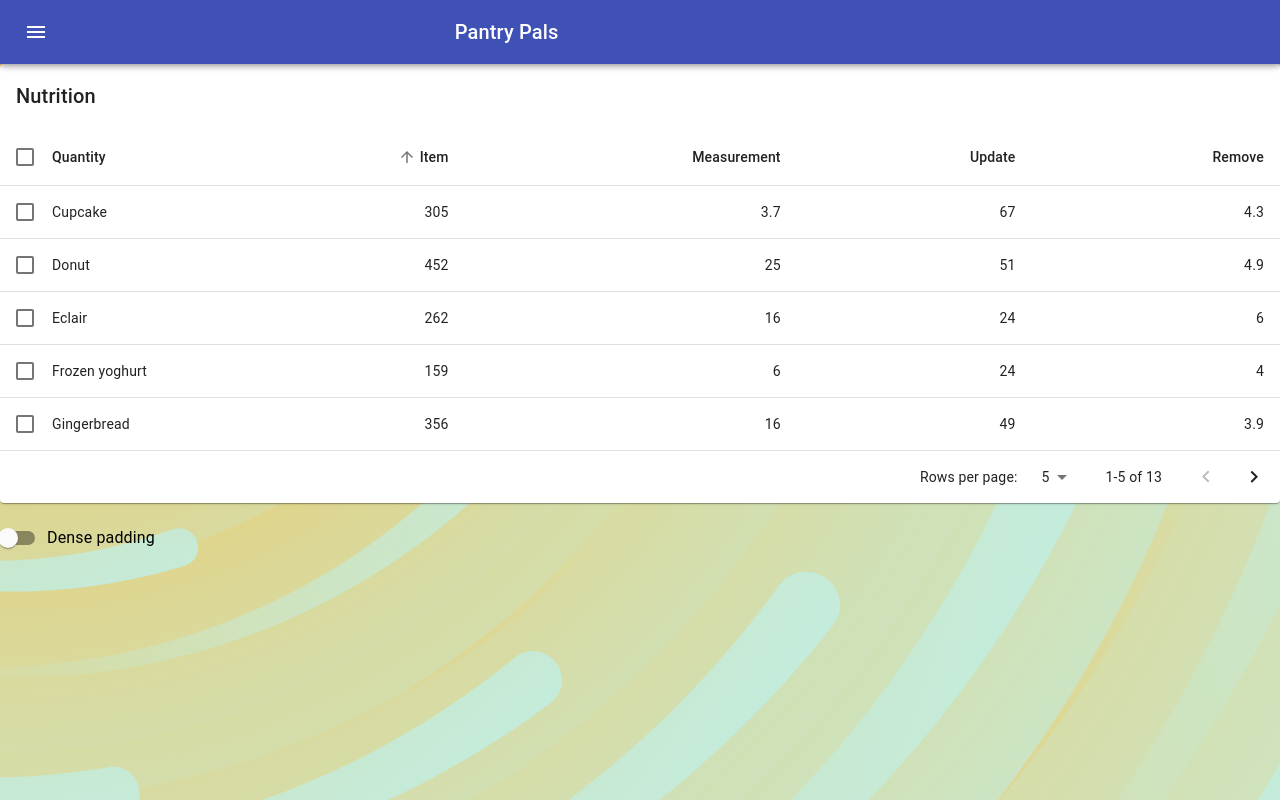
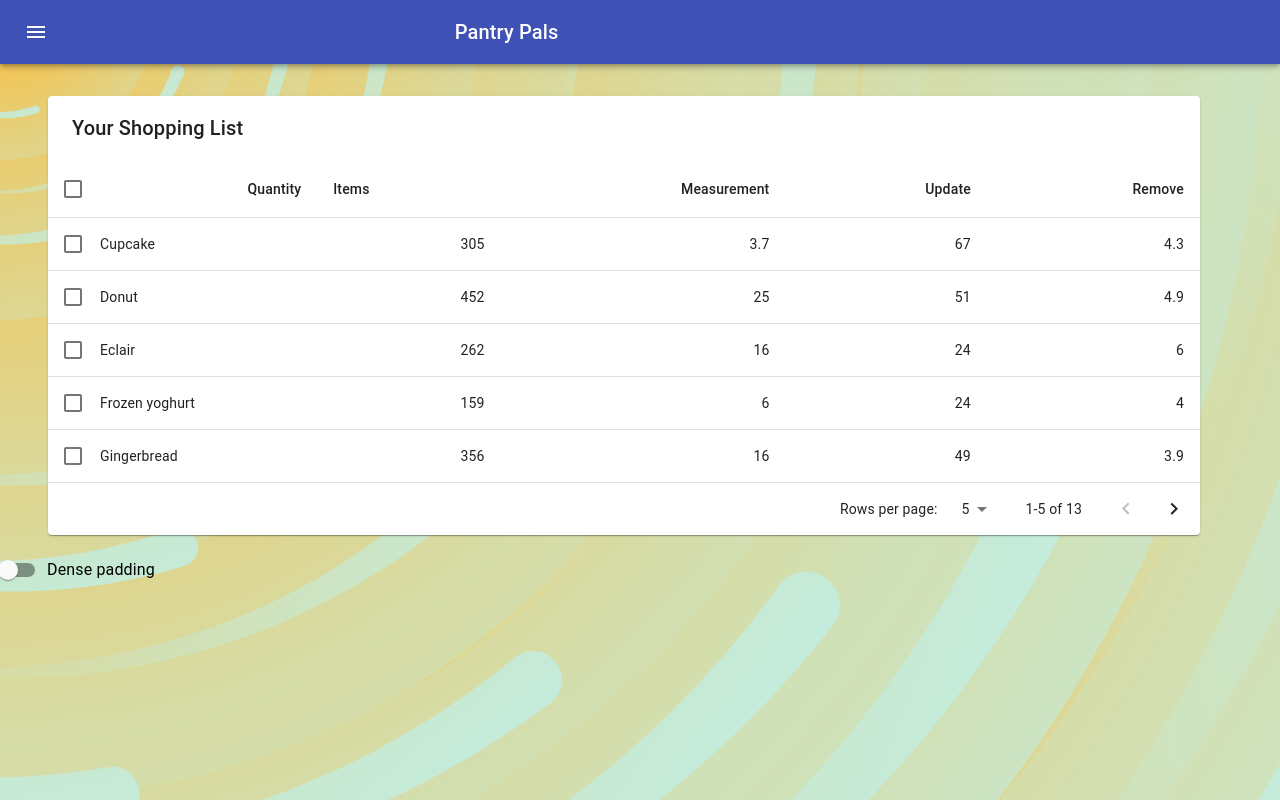
Before and after one commit to listenToRipley/capstone, a React (Create React App) app: page /shoppingList in a window 1280 px wide. Built offline with nearby package versions, Linux system fonts and the light colour scheme.

Commit message:
moved shopping list to its own folder, and action file for shop list

```diff
--- a/src/Router/Router.js
+++ b/src/Router/Router.js
@@ -2,7 +2,7 @@ import React from 'react';
 import {Switch, Route} from 'react-router';
 import LogIn from '../Components/LogIn'
 import Home from '../Components/Home';
-import ShoppingList from '../Components/ShoppingList';
+import ShoppingList from '../Components/ShopList/ShoppingList';
 import Pantry from '../Components/Pantry';
 import PalList from '../Components/PalList';
 import UserProfile from '../Components/UserProfile';
--- a/src/components/Home.js
+++ b/src/components/Home.js
@@ -1,5 +1,5 @@
 import React from 'react';
-import ShoppingList from './ShoppingList';
+import ShoppingList from './ShopList/ShoppingList';
 import Pantry from './Pantry';
 import PalList from './PalList';
 import UserProfile from './UserProfile';
--- a/src/components/ShoppingList.js
+++ b/src/components/ShopList/ShoppingList.js
@@ -47,10 +47,45 @@ import FilterListIcon from '@material-ui/icons/FilterList';
     //view items
     //request items
 
+    const useStyles = makeStyles((theme) => ({
+      root: {
+        width: '100%',
+        marginTop: theme.spacing(4),
+      },
+      paper: {
+        width: '90%',
+        marginLeft: theme.spacing(6),
+        marginBottom: theme.spacing(2),
+      },
+      table: {
+        minWidth: 750,
+      },
+      visuallyHidden: {
+        border: 0,
+        clip: 'rect(0 0 0 0)',
+        height: 1,
+        margin: -1,
+        overflow: 'hidden',
+        padding: 0,
+        position: 'absolute',
+        top: 20,
+        width: 1,
+      },
+      densePadding: {
+        margin: 5,
+        paddingLeft: 11
+      }
+    }));
+
+
     //quantity, measurement, item, spoonId
-const createData = (quantity, item, measurement, update, remove) => {
-  return { quantity, item, measurement, update, remove};
+const createData = (quantity, items, measurement, update, remove) => {
+  return { quantity, items, measurement, update, remove};
 }
+
+//there is an issue with the drawer and page content.
+
+//need to add something to show role on table, are we going to need to write a query for that?
 
 //this will need to be replaced by content from the server
 const rows = [
@@ -69,12 +104,14 @@ const rows = [
   createData('Oreo', 437, 18.0, 63, 4.0),
 ];
 
+//sorting functions  DON'T TOUCH
 const getComparator =(order, orderBy) => {
   return order === 'desc'
     ? (a, b) => descendingComparator(a, b, orderBy)
     : (a, b) => -descendingComparator(a, b, orderBy);
 }
 
+//sorting functions  DON'T TOUCH
 const stableSort = (array, comparator) =>{
   const stabilizedThis = array.map((el, index) => [el, index]);
   stabilizedThis.sort((a, b) => {
@@ -85,7 +122,7 @@ const stableSort = (array, comparator) =>{
   return stabilizedThis.map((el) => el[0]);
 }
 
-
+//sorting functions  DON'T TOUCH
 const descendingComparator = (a, b, orderBy) => {
   if (b[orderBy] < a[orderBy]) {
     return -1;
@@ -97,11 +134,11 @@ const descendingComparator = (a, b, orderBy) => {
 }
 
 const headCells = [
-  { id: 'name', numeric: false, disablePadding: true, label: 'Quantity' },
-  { id: 'calories', numeric: true, disablePadding: false, label: 'Item' },
-  { id: 'fat', numeric: true, disablePadding: false, label: 'Measurement' },
-  { id: 'carbs', numeric: true, disablePadding: false, label: 'Update' },
-  { id: 'protein', numeric: true, disablePadding: false, label: 'Remove' },
+  { id: 'quantity', numeric: true, disablePadding: false, label: 'Quantity' },
+  { id: 'items', numeric: false, disablePadding: false, label: 'Items' },
+  { id: 'meas', numeric: true, disablePadding: false, label: 'Measurement' },
+  { id: 'update', numeric: true, disablePadding: false, label: 'Update' },
+  { id: 'remove', numeric: true, disablePadding: false, label: 'Remove' },
 ];
 
 //EnhancedTableHead
@@ -164,7 +201,7 @@ ShoppingListHead.propTypes = {
 
 const useToolbarStyles = makeStyles((theme) => ({
   root: {
-    paddingLeft: theme.spacing(2),
+    paddingLeft: theme.spacing(3),
     paddingRight: theme.spacing(1),
   },
   highlight:
@@ -199,7 +236,10 @@ const ShoppingListToolbar = (props) => {
         </Typography>
       ) : (
         <Typography className={classes.title} variant="h6" id="tableTitle" component="div">
-          Nutrition
+        {/* This will have to be  imported from SQL*/}
+          Your Shopping List
+
+
         </Typography>
       )}
 
@@ -222,31 +262,7 @@ const ShoppingListToolbar = (props) => {
 
 ShoppingListToolbar.propTypes = {
   numSelected: PropTypes.number.isRequired,
-};
-
-const useStyles = makeStyles((theme) => ({
-  root: {
-    width: '100%',
-  },
-  paper: {
-    width: '100%',
-    marginBottom: theme.spacing(2),
-  },
-  table: {
-    minWidth: 750,
-  },
-  visuallyHidden: {
-    border: 0,
-    clip: 'rect(0 0 0 0)',
-    height: 1,
-    margin: -1,
-    overflow: 'hidden',
-    padding: 0,
-    position: 'absolute',
-    top: 20,
-    width: 1,
-  },
-}));
+}
 
 //EnhancedTable
 const ShoppingList = () =>  {
@@ -356,7 +372,7 @@ const ShoppingList = () =>  {
                       <TableCell component="th" id={labelId} scope="row" padding="none">
                         {row.quantity}
                       </TableCell>
-                      <TableCell align="right">{row.item}</TableCell>
+                      <TableCell align="right">{row.items}</TableCell>
                       <TableCell align="right">{row.measurement}</TableCell>
                       <TableCell align="right">{row.update}</TableCell>
                       <TableCell align="right">{row.remove}</TableCell>
@@ -382,7 +398,7 @@ const ShoppingList = () =>  {
         />
       </Paper>
       <FormControlLabel
-        control={<Switch checked={dense} onChange={handleChangeDense} />}
+        control={<Switch checked={dense} onChange={handleChangeDense} classes="densePadding" />}
         label="Dense padding"
       />
     </div>
```
Also changed, not shown: src/components/ShopList/Action.js (added, +61 -0 lines).
